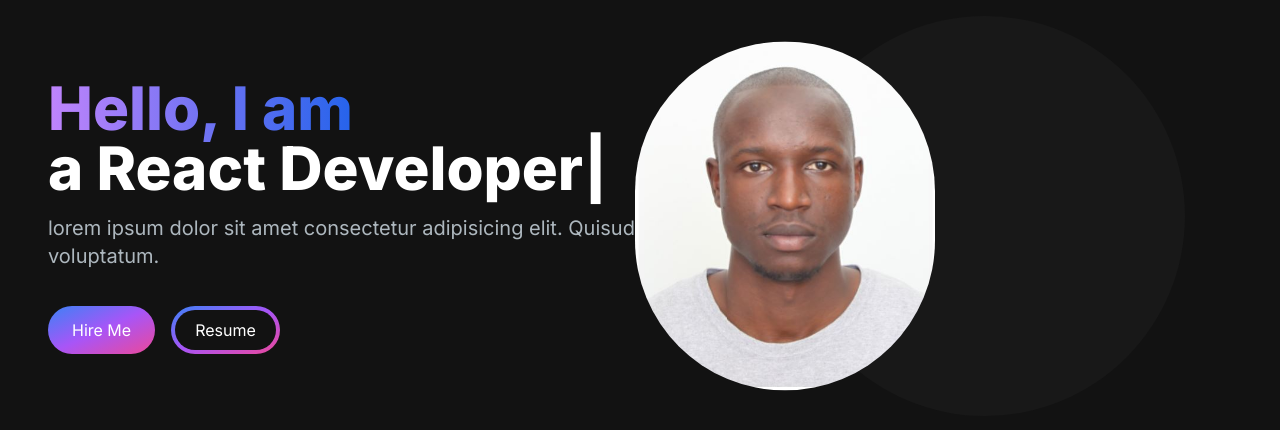
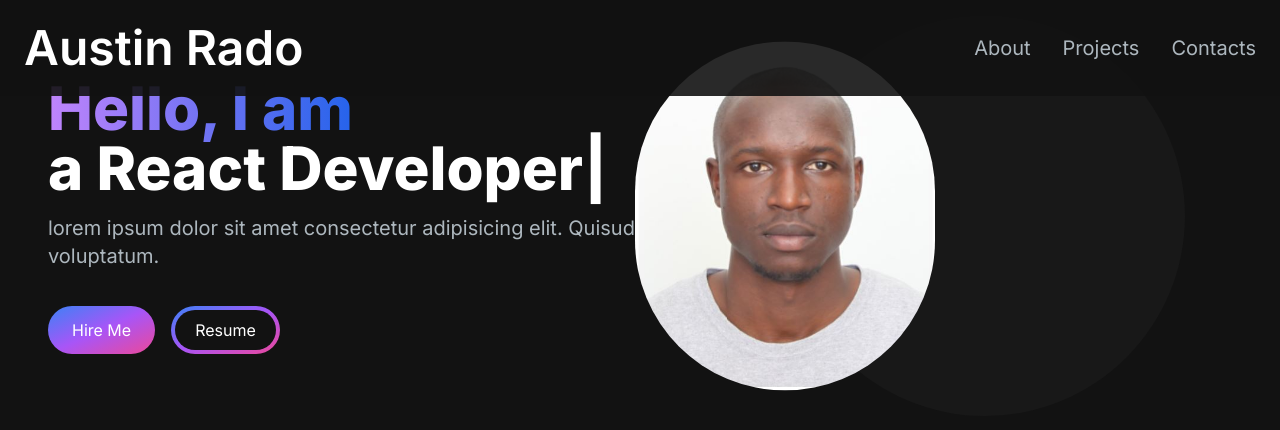
Before and after one commit to AustinRado/portfolio, a Next.js app: page / in a window 1280 px wide. Shown: the top 430 px of the page. Built offline with nearby package versions, Linux system fonts and the light colour scheme.

Commit message:
Navigation Bar

```diff
--- /dev/null
+++ b/app/components/NavBar.jsx
@@ -0,0 +1,60 @@
+'use client';
+import Link from 'next/link';
+import NavLink from './NavLink';
+import React, { useState } from 'react';
+import {Bars3Icon, XMarkIcon, XmarkIcon} from '@heroicons/react/24/solid'
+
+const navLinks = [
+    {
+        title:'About',
+        path:'#about'
+    },
+    {
+        title:'Projects',
+        path:'#projects'
+    },
+    {
+        title:'Contacts',
+        path:'#contacts'
+    },
+]
+
+const NavBar = () => {
+
+  const [navBarOpen, setNavBarOpen] = useState(false);
+
+  return (
+    <nav className='fixed top-0 left-0 right-0 z-10 bg-[#121212] bg-opacity-90'>
+        <div className='flex flex-wrap justify-between items-center mx-auto p-6'>
+            <Link href={'/'} className='text-2xl md:text-5xl text-white font-semibold'>Austin Rado</Link>
+            <div className='mobile-menu block md:hidden'>
+                {
+                    navBarOpen ? (
+                        <button className='flex items-center px-3 py-2 rounded border-slate-200 text-slate-200 hover:text-white hover:border-white'>
+                            <Bars3Icon
+                            className='h-5 w-5'
+                            />
+                        </button>
+                    ) : (
+                        <button lassName='flex items-center px-3 py-2 rounded border-slate-200 text-slate-200 hover:text-white hover:border-white'>
+                            <XMarkIcon/>
+                        </button>
+                    )
+                }
+            </div>
+            <div className='menu hidden md:block md:w-auto' id='navbar'>
+                <ul className='flex p-4 md:p-0 md:flex-row md:space-x-8 mt-0'>
+                    {navLinks.map((link,index)=>(
+                        <li key={index}>
+                            <NavLink href={link.path} title={link.title}></NavLink>
+                        </li>
+                    ))
+                    }
+                </ul>
+            </div>
+        </div>
+    </nav>
+  )
+}
+
+export default NavBar
--- /dev/null
+++ b/app/components/NavLink.jsx
@@ -0,0 +1,12 @@
+import Link from 'next/link'
+
+const NavLink = ({href, title}) => {
+  return (
+    <Link href={'href'}
+        className='block py-2 pl-3 pr-4 text-[#ADB7BE] sm:text-xl rounded md:p-0 hover:text-white'>
+        {title}
+    </Link>
+  );
+};
+
+export default NavLink;
--- a/app/page.js
+++ b/app/page.js
@@ -1,9 +1,11 @@
 import Image from 'next/image'
 import HeroSection from './components/HeroSection'
+import NavBar from './components/NavBar'
 
 export default function Home() {
   return (
     <main className="flex min-h-screen flex-col  bg-[#121212]" >
+      <NavBar/>
       <div className='container mx-auto px-12 py-4'>
       <HeroSection />
       </div>
--- a/package.json
+++ b/package.json
@@ -9,6 +9,7 @@
     "lint": "next lint"
   },
   "dependencies": {
+    "@heroicons/react": "^2.0.18",
     "next": "14.0.3",
     "react": "^18",
     "react-dom": "^18",
```
Also changed, not shown: 1 other file (tests, documents, lock files or other folders).
